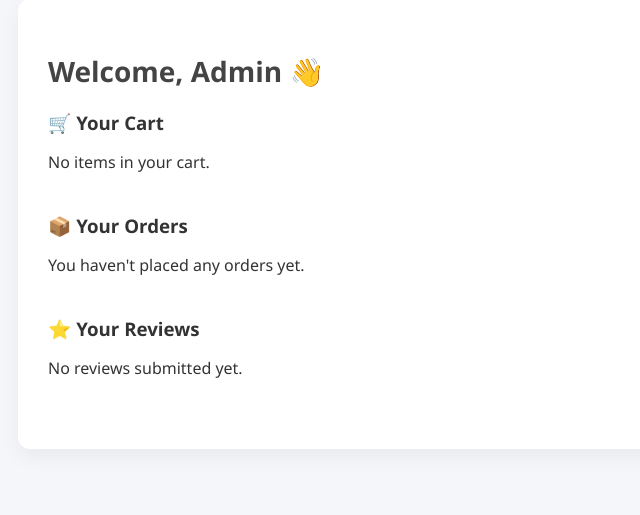
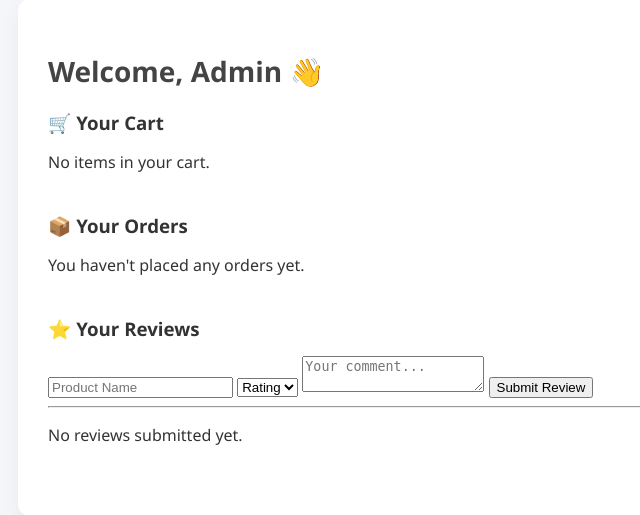
Before and after one commit to aleeza395/uniProject, a PHP site: page /dashboard.php in a window 1280 px wide. Shown: the part 103-618 px from the top of the page, without its empty margins (42-682 px from the left). Run offline with PHP 8.4, Linux system fonts and the light colour scheme; a user stored in the database is signed in; data that the repository does not hold is empty.

Commit message:
added reviews

```diff
--- a/dashboard.php
+++ b/dashboard.php
@@ -18,6 +18,20 @@ $order_result = mysqli_query($conn, "SELECT * FROM orders WHERE user_id = $user_
 
 // Get reviews
 $review_result = mysqli_query($conn, "SELECT * FROM reviews WHERE user_id = $user_id");
+if (isset($_POST["submit_review"])) {
+    $product = mysqli_real_escape_string($conn, $_POST["product_name"]);
+    $rating = (int) $_POST["rating"];
+    $comment = mysqli_real_escape_string($conn, $_POST["comment"]);
+
+    $insert = "INSERT INTO reviews (user_id, product_name, rating, comment)
+               VALUES ($user_id, '$product', $rating, '$comment')";
+    mysqli_query($conn, $insert);
+
+    // Refresh the page to show the new review in the list
+    header("Location: dashboard.php");
+    exit();
+}
+
 ?>
 
 <!DOCTYPE html>
@@ -80,6 +94,29 @@ $review_result = mysqli_query($conn, "SELECT * FROM reviews WHERE user_id = $use
     <!-- ⭐ Reviews Section -->
 <div class="section">
     <h3>⭐ Your Reviews</h3>
+
+    <!-- Review Form -->
+    <form action="" method="POST">
+        <input type="text" name="product_name" placeholder="Product Name" required>
+        <select name="rating" required>
+            <option value="">Rating</option>
+            <option value="1">1 - 😞</option>
+            <option value="2">2 - 😐</option>
+            <option value="3">3 - 🙂</option>
+            <option value="4">4 - 😃</option>
+            <option value="5">5 - 🤩</option>
+        </select>
+        <textarea name="comment" placeholder="Your comment..." required></textarea>
+        <button type="submit" name="submit_review">Submit Review</button>
+    </form>
+
+    <?php if (isset($_POST["submit_review"])): ?>
+        <p style="color: green;">Review submitted successfully!</p>
+    <?php endif; ?>
+
+    <hr>
+
+    <!-- Review Table -->
     <?php if (mysqli_num_rows($review_result) > 0): ?>
     <table>
         <tr><th>Product</th><th>Rating</th><th>Comment</th></tr>
@@ -95,6 +132,7 @@ $review_result = mysqli_query($conn, "SELECT * FROM reviews WHERE user_id = $use
         <p>No reviews submitted yet.</p>
     <?php endif; ?>
 </div>
+
 </div>
 
 </body>
--- a/signup.php
+++ b/signup.php
@@ -7,7 +7,6 @@ if ($_SERVER["REQUEST_METHOD"] == "POST") {
     $email = trim($_POST["email"]);
     $password = password_hash($_POST["password"], PASSWORD_DEFAULT);
 
-    // Check if email already exists
     $check = mysqli_query($conn, "SELECT * FROM users WHERE email='$email'");
     if (mysqli_num_rows($check) > 0) {
         $message = "Email already exists!";
```
Also changed, not shown: css/style.css (line endings or trailing spaces). Lines whose indentation alone changed are shown as unchanged.
